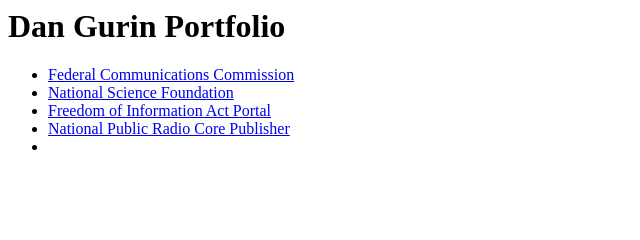
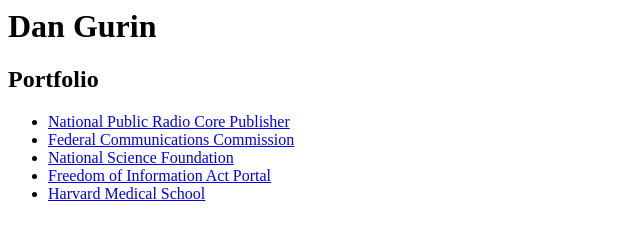
Before and after one commit to dangur/dangur.github.io, a plain HTML site: page index.html in a window 1280 px wide. Shown: the whole page, without its empty margins (0-640 px from the left). Drawn offline with Linux system fonts and the light colour scheme.

Commit message:
h2, move npr to top, harvard end quote

```diff
--- a/index.html
+++ b/index.html
@@ -3,9 +3,15 @@
 </head>
 <body>
 <h1>
-Dan Gurin Portfolio
+Dan Gurin
 </h1>
+  <h2>
+    Portfolio
+  </h2>
 <ul>
+  <li>
+    <a href="https://digitalservices.npr.org/topic/core-publisher">National Public Radio Core Publisher</a>
+  </li>
   <li>
     <a href="https://fcc.gov/">Federal Communications Commission</a>
   </li>
@@ -16,10 +22,7 @@ Dan Gurin Portfolio
              <a href="https://www.foia.gov/">Freedom of Information Act Portal</a>
              </li>
   <li>
-    <a href="https://digitalservices.npr.org/topic/core-publisher">National Public Radio Core Publisher</a>
-  </li>
-  <li>
-    <a href="https://hms.harvard.edu>Harvard Medical School</a>
+    <a href="https://hms.harvard.edu">Harvard Medical School</a>
     </li>
   </ul>
 </body>
```
